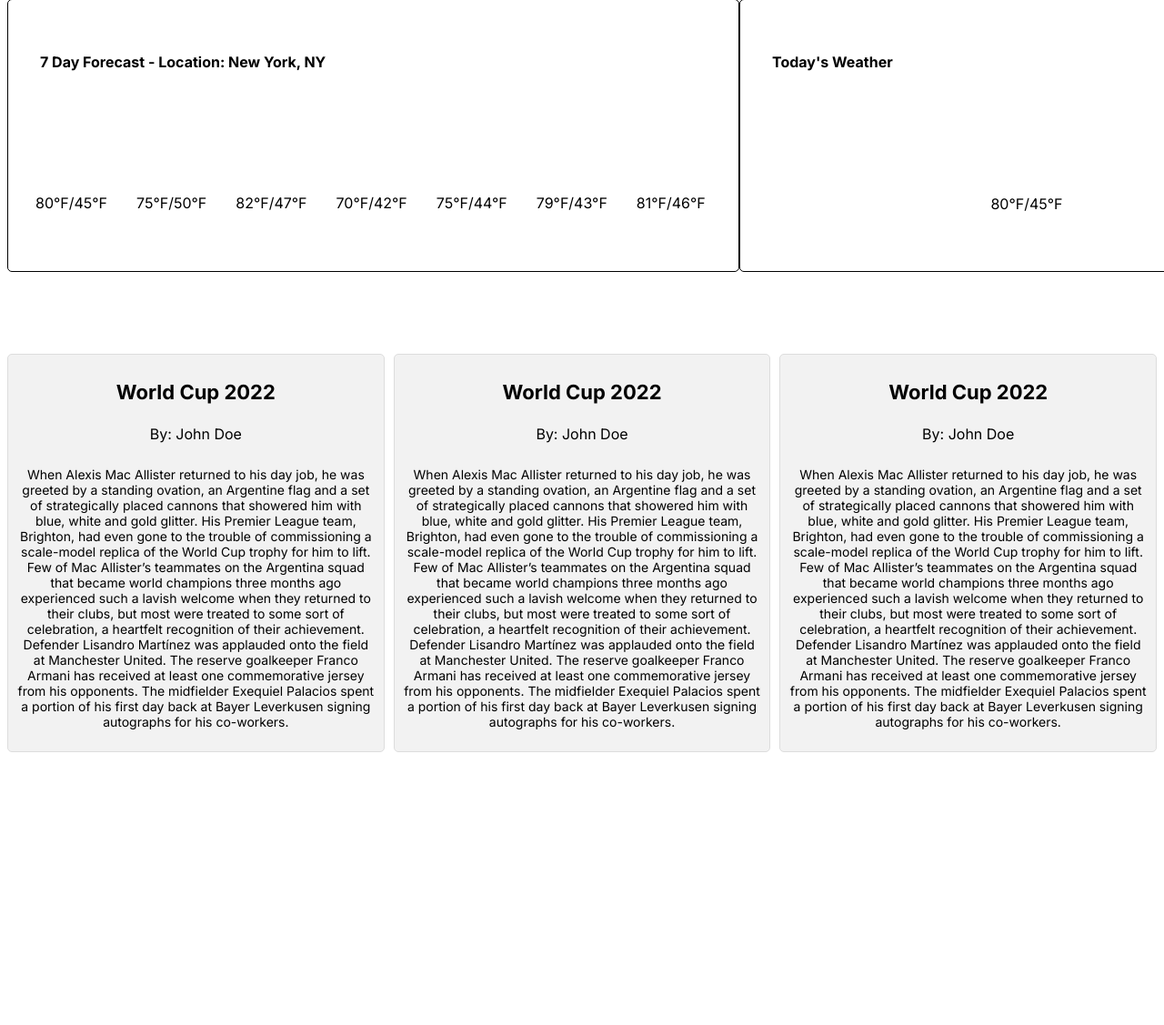
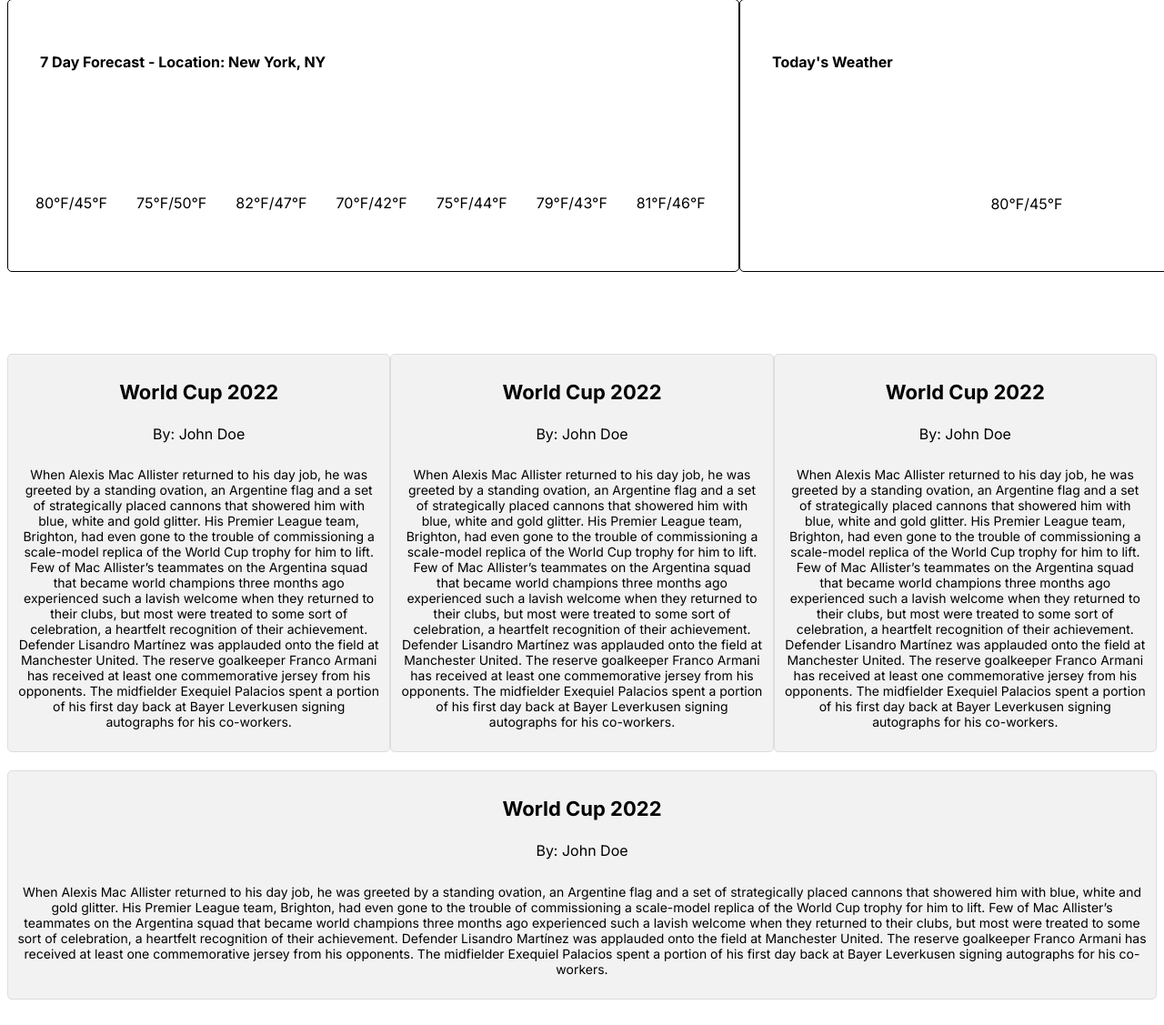
Before and after one commit to Breathing-ls-Fun/Newsfeed-app, a Django app: template templates/home.html in a window 1280 px wide; the page is wider, and only the part inside the window is pictured. Shown: the part 162-1289 px from the top of that part at 91% size. Before the commit the page ends 989 px from the top of that part, so only its background shows below. Run offline with Django 3.2, Linux system fonts and the light colour scheme; the template is opened without the code that fills it, so the values that code supplies are empty.

Commit message:
fixed container of news articles

```diff
--- a/templates/home.html
+++ b/templates/home.html
@@ -321,14 +321,13 @@
 
 			.news-container {
 				display: flex;
-				justify-content: space-between;
+				flex-wrap: wrap;
 				margin-top: 90px;
-				gap: 10px;
 			}
 
 			.news-column {
-				float: left;
-  			width: 33.33%;
+				flex-grow: 1;
+  			width: 25%;
 				padding: 10px;
 				margin-bottom: 20px;
 				background-color: #f2f2f2;
@@ -350,6 +349,7 @@
 				width: 100%;
   			}
 			}
+
 
 		</style>
 	</head>
@@ -434,6 +434,13 @@
 				</div>
 			</div>
 
+			<div class="news-column">
+				<div class="news-article">
+					<h3 id="article-title">World Cup 2022</h3>
+					<h5 id="article-author">By: John Doe</h5>
+					<p id="article-content">When Alexis Mac Allister returned to his day job, he was greeted by a standing ovation, an Argentine flag and a set of strategically placed cannons that showered him with blue, white and gold glitter. His Premier League team, Brighton, had even gone to the trouble of commissioning a scale-model replica of the World Cup trophy for him to lift. Few of Mac Allister’s teammates on the Argentina squad that became world champions three months ago experienced such a lavish welcome when they returned to their clubs, but most were treated to some sort of celebration, a heartfelt recognition of their achievement. Defender Lisandro Martínez was applauded onto the field at Manchester United. The reserve goalkeeper Franco Armani has received at least one commemorative jersey from his opponents. The midfielder Exequiel Palacios spent a portion of his first day back at Bayer Leverkusen signing autographs for his co-workers.</p>
+				</div>
+			</div>
 		</div>
 
 	</body>
```
